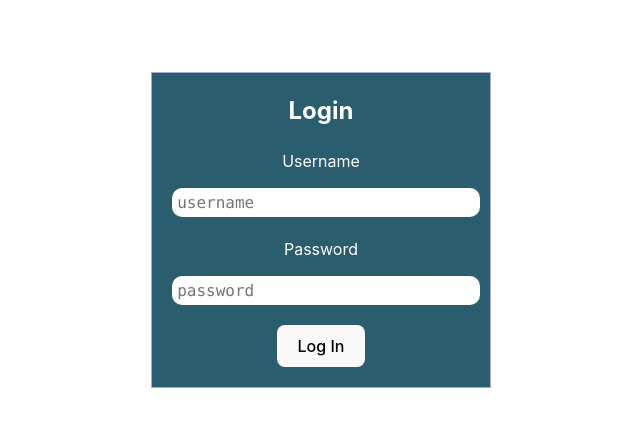
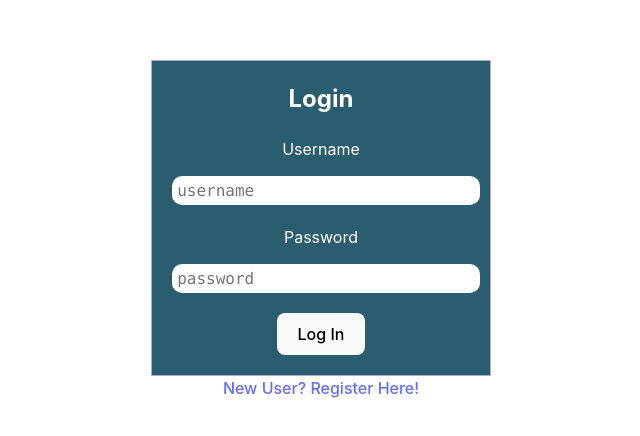
Before and after one commit to Michael01155D/login-page, a React (Vite) app in the folder client/: page / in a window 1280 px wide. Shown: the part 170-606 px from the top of the page, without its empty margins (319-959 px from the left). Built offline with nearby package versions, Linux system fonts and the light colour scheme.

Commit message:
extract login form to seperate component, begin creating RegisterPage component, add route to registration page and link to it in login page

```diff
--- a/client/src/App.jsx
+++ b/client/src/App.jsx
@@ -5,6 +5,7 @@ import { useEffect, useState } from 'react';
 import HomePage from './components/HomePage';
 import LoginPage from './components/LoginPage';
 import { login } from './connections/loginService';
+import RegisterPage from './components/RegisterPage';
 function App() {
 
   const [user, setUser] = useState(null);
@@ -17,13 +18,6 @@ function App() {
       setUser(loggedIn.user);
     }
   }, [])
-  useEffect(() => {
-    if (user !== null) {
-
-      setNotification("Signed in as " + user.username);
-      resetNotification();
-    }
-  }, [user]);
 
   const resetNotification = () => {
     setTimeout(() => {
@@ -53,11 +47,12 @@ function App() {
     <BrowserRouter>
       <Routes>
         { user ?
-        <Route path="/" element={< HomePage user={user}/>}/>
+        <Route path="/" element={< HomePage user={user} setUser={setUser}/>}/>
         :
         <Route path="/" element={<LoginPage sendLoginRequest={sendLoginRequest} notification={notification} isError={isError}/>}/>
         }
-        </Routes>
+        <Route path="/register" element={<RegisterPage />} />
+      </Routes>
     </BrowserRouter>
   )
 }
--- a/client/src/components/HomePage.jsx
+++ b/client/src/components/HomePage.jsx
@@ -1,7 +1,14 @@
-const HomePage = ({  user}) => {
+import '../styles/homePage.css';
+
+const HomePage = ({ user, setUser }) => {
+    const handleLogout = () => {
+        localStorage.removeItem("user");
+        setUser(null);
+    }
     return(
         <>
         Logged in successfully as {user.username}
+        <button className="logout"onClick={() => handleLogout()}>Log Out</button>
         </>
     )
 }
--- /dev/null
+++ b/client/src/components/LoginForm.jsx
@@ -0,0 +1,33 @@
+import { useState } from "react";
+
+const LoginForm = ({sendLoginRequest}) => {
+    const [username, setUsername] = useState('');
+    const [password, setPassword] = useState('');
+
+    const handleLogin = async (e) => {
+        e.preventDefault();
+        await sendLoginRequest(username, password);
+        setPassword("");
+    }
+
+    return (
+        <form className="loginForm" onSubmit={handleLogin}>
+            <h2>Login</h2>
+            <section id="username-section">
+                <label htmlFor="username-form">Username</label>
+                <input placeholder='username' id='username-form' type='text' value={username} name="Username"
+                onChange={(newName) => setUsername(newName.target.value) }
+                />
+            </section>
+            <section>
+                <label htmlFor="password-form">Password</label>
+                <input placeholder="password" id='password-form' type='password' value={password} name="Password"
+                onChange={(newPw) => setPassword(newPw.target.value) }
+                />
+            </section>
+            <button type="submit">Log In</button>
+        </form>
+    )
+}
+
+export default LoginForm;
--- a/client/src/components/LoginPage.jsx
+++ b/client/src/components/LoginPage.jsx
@@ -1,6 +1,8 @@
 import { useState } from "react";
 import NotificationMessage from './NotificationMessage';
+import LoginForm from './LoginForm';
 import '../styles/loginPage.css';
+import { Link } from "react-router-dom";
 
 const LoginPage = ({ sendLoginRequest, notification, isError}) => {
     const [username, setUsername] = useState('');
@@ -15,22 +17,8 @@ const LoginPage = ({ sendLoginRequest, notification, isError}) => {
     return (
         <>
         {notification ? <NotificationMessage notification={notification} isError={isError} /> : <></>}
-        <form className="loginForm" onSubmit={handleLogin}>
-            <h2>Login</h2>
-            <section id="username-section">
-                <label htmlFor="username-form">Username</label>
-                <input placeholder='username' id='username-form' type='text' value={username} name="Username"
-                onChange={(newName) => setUsername(newName.target.value) }
-                />
-            </section>
-            <section>
-                <label htmlFor="password-form">Password</label>
-                <input placeholder="password" id='password-form' type='password' value={password} name="Password"
-                onChange={(newPw) => setPassword(newPw.target.value) }
-                />
-            </section>
-            <button type="submit">Log In</button>
-        </form>
+        <LoginForm sendLoginRequest={sendLoginRequest}/>
+        <Link to="/register"> New User? Register Here! </Link>
         </>
     )
 }
--- /dev/null
+++ b/client/src/components/RegisterPage.jsx
@@ -0,0 +1,8 @@
+const RegisterPage = () => {
+    return(
+        <>yo</>
+    )
+}
+
+
+export default RegisterPage;
--- /dev/null
+++ b/client/src/styles/homePage.css
@@ -0,0 +1,7 @@
+.logout {
+    display: block;
+    background-color: rgb(42, 93, 110);
+    color: white;
+    margin: auto;
+    margin-top: 20%;
+}
```
Also changed, not shown: 1 other file (tests, documents, lock files or other folders).
